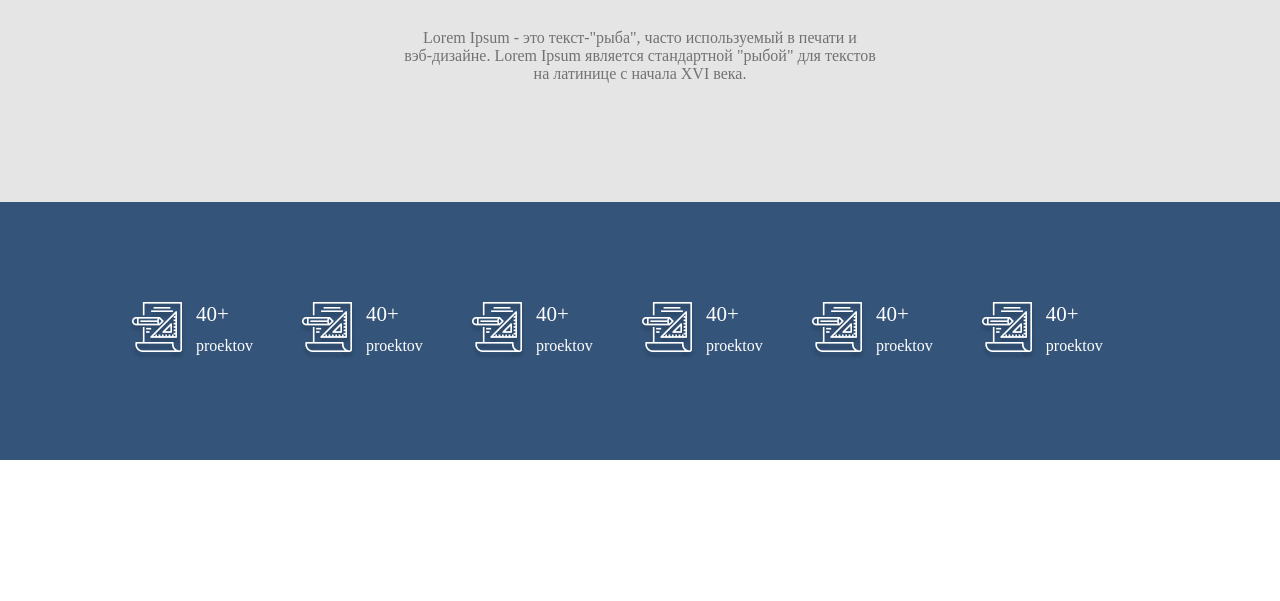
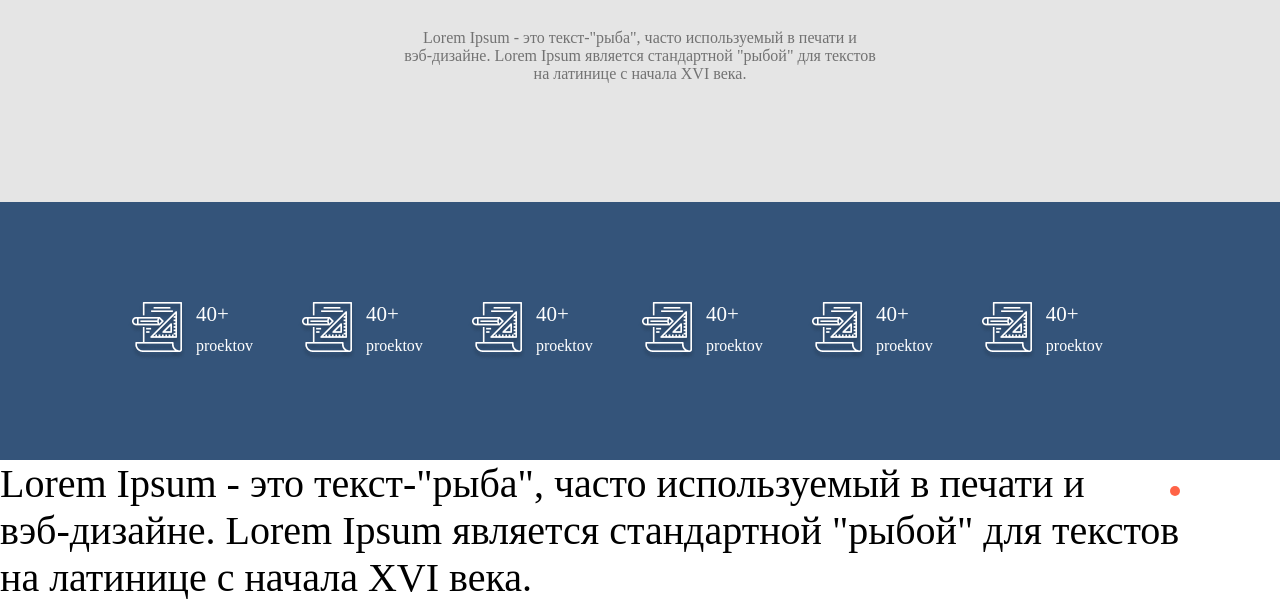
Before and after one commit to evgesha-88/portfolio, a plain HTML site: page index.html in a window 1280 px wide. Shown: the part 204-805 px from the top of the page. Drawn offline with Linux system fonts and the light colour scheme.

Commit message:
added changes new

```diff
--- a/index.html
+++ b/index.html
@@ -7,6 +7,11 @@
         <link rel="stylesheet" href="./style.css"/>
     </head>
     <body>
+    <div class="test">
+    </div>
+    <section class="block1">
+
+    </section>
     <section class="block">
             <h2 class="title1">
                 Обо мне
@@ -65,6 +70,17 @@
          </div>
      </section>
 
-
+     <div class="parent">
+         <div class="child">
+            Lorem Ipsum - это текст-"рыба",
+            часто используемый в печати и <br> вэб-дизайне.
+            Lorem Ipsum является стандартной "рыбой" для
+            текстов <br> на латинице с начала XVI века.
+        </div>
+     </div>
+<div class="block5">
+    <div class="test5">
+    </div>
+</div>
     </body>
 </html>
--- a/style.css
+++ b/style.css
@@ -62,3 +62,33 @@ body {
     float: left;
     margin-right: 10px;
 }
+
+html {
+    font-size: 20px;
+}
+.parent {
+    font-size: 10px;
+}
+
+.child {
+    font-size: 2rem;
+    }
+
+svg {
+    fill: red;
+    stroke: royalblue;
+}
+
+svg:hover {
+    fill: green;
+    }
+
+   .test5 {
+       width: 10px;
+       height: 10px;
+       border-radius: 50%;
+       background-color: tomato;
+       position: fixed;
+    right: 100px;
+    bottom: 100px;
+   }
```
Also changed, not shown: 205882.gif (added), WD (1).png (added), download.png (added), flower.svg (added), 4 other files.
